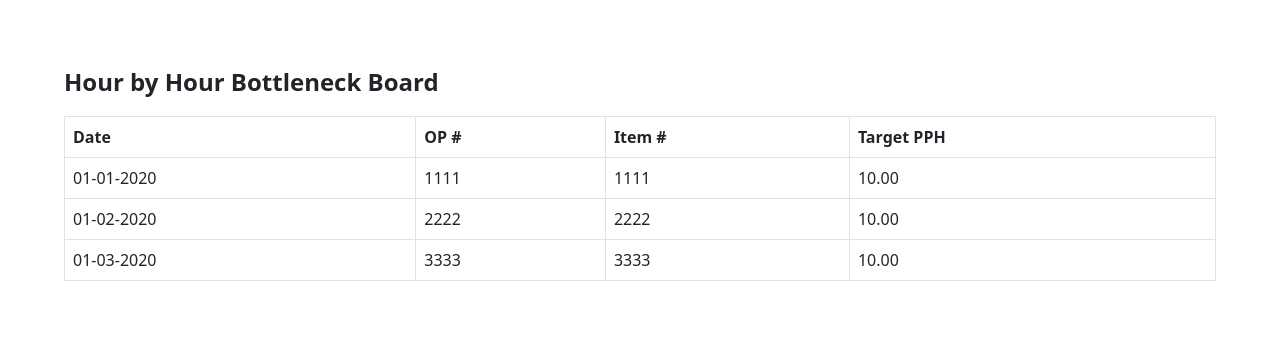
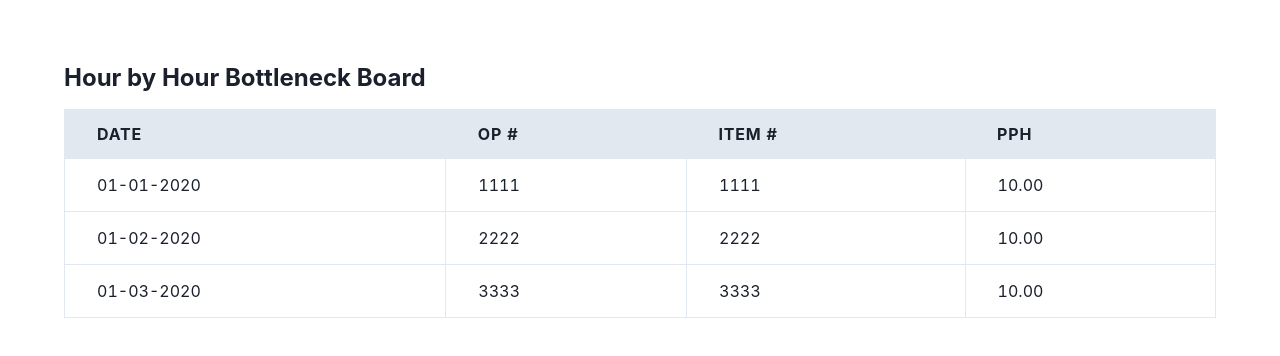
Before and after one commit to albondad/nylok-bottleneck-board-prototype, a Next.js app in the folder packages/web-application/: page / in a window 1280 px wide. Shown: the top 356 px of the page. Built offline with nearby package versions, Linux system fonts and the light colour scheme.

Commit message:
Refactor table to use chakra

```diff
--- a/packages/web-application/components/hour-by-hour-bottleneck-board-table/hour-by-hour-bottleneck-board-table.tsx
+++ b/packages/web-application/components/hour-by-hour-bottleneck-board-table/hour-by-hour-bottleneck-board-table.tsx
@@ -4,6 +4,16 @@ import classNames from "classnames";
 import React, { ComponentProps, useMemo, useState } from "react";
 import { NumberModal } from "../number-modal";
 import { sampleDataUtility } from "../../utilities";
+import {
+  Box,
+  Table,
+  TableContainer,
+  Tbody,
+  Td,
+  Th,
+  Thead,
+  Tr,
+} from "@chakra-ui/react";
 
 export type HourByHourBottleneckBoardTablePropsType = TableProps &
   ComponentProps<typeof StyledTable> & {};
@@ -27,34 +37,76 @@ export const HourByHourBottleneckBoardTable = ({
   };
 
   return (
-    <StyledTable bordered={true} className={classNameMemo} {...restProps}>
-      <thead>
-        <tr>
-          <th>Date</th>
-          <th>OP #</th>
-          <th>Item #</th>
-          <th>Target PPH</th>
-        </tr>
-      </thead>
-      <tbody>
-        {sampleDataUtility.sampleData.map((element) => {
-          const handleNumberTableDataClick = () => {
-            setIsNumberModalOpenState(true);
-          };
-          return (
-            <tr key={element.id}>
-              <td>{element.date}</td>
-              <td onClick={handleNumberTableDataClick}>{element.opNumber}</td>
-              <td onClick={handleNumberTableDataClick}>{element.itemNumber}</td>
-              <td onClick={handleNumberTableDataClick}>{element.targetPph}</td>
-            </tr>
-          );
-        })}
-      </tbody>
-      <NumberModal
-        show={isNumberModalOpenState}
-        onClose={handleNumberModalClose}
-      />
-    </StyledTable>
+    <Box marginTop="1rem">
+      <TableContainer>
+        <Table
+          variant="unstyled"
+          borderColor="gray.200"
+          borderStyle="solid"
+          borderWidth="1px"
+        >
+          <Thead backgroundColor="gray.200">
+            <Tr>
+              <Th fontSize="1rem" padding="1rem 2rem">
+                Date
+              </Th>
+              <Th fontSize="1rem" padding="1rem 2rem">
+                OP #
+              </Th>
+              <Th fontSize="1rem" padding="1rem 2rem">
+                Item #
+              </Th>
+              <Th fontSize="1rem" padding="1rem 2rem">
+                PPH
+              </Th>
+            </Tr>
+          </Thead>
+          <Tbody>
+            {sampleDataUtility.sampleData.map((element) => {
+              return (
+                <Tr key={element.id}>
+                  <Td
+                    borderColor="gray.200"
+                    borderStyle="solid"
+                    borderWidth="1px 0 0 1px"
+                    fontSize="1rem"
+                    padding="1rem 2rem"
+                  >
+                    {element.date}
+                  </Td>
+                  <Td
+                    borderColor="gray.200"
+                    borderStyle="solid"
+                    borderWidth="1px 0 0 1px"
+                    fontSize="1rem"
+                    padding="1rem 2rem"
+                  >
+                    {element.opNumber}
+                  </Td>
+                  <Td
+                    borderColor="gray.200"
+                    borderStyle="solid"
+                    borderWidth="1px 0 0 1px"
+                    fontSize="1rem"
+                    padding="1rem 2rem"
+                  >
+                    {element.itemNumber}
+                  </Td>
+                  <Td
+                    borderColor="gray.200"
+                    borderStyle="solid"
+                    borderWidth="1px 0 0 1px"
+                    fontSize="1rem"
+                    padding="1rem 2rem"
+                  >
+                    {element.targetPph}
+                  </Td>
+                </Tr>
+              );
+            })}
+          </Tbody>
+        </Table>
+      </TableContainer>
+    </Box>
   );
 };
--- a/packages/web-application/components/page-container/page-container.styled-components.ts
+++ /dev/null
@@ -1,9 +0,0 @@
-import styled from "styled-components";
-import { Container } from "react-bootstrap";
-
-export const StyledContainer = styled(Container)`
-  & {
-    padding: 4rem;
-    max-width: 100%;
-  }
-`;
--- a/packages/web-application/components/page-container/page-container.tsx
+++ b/packages/web-application/components/page-container/page-container.tsx
@@ -1,19 +1,17 @@
-import { ContainerProps } from "react-bootstrap";
-import { StyledContainer } from "./page-container.styled-components";
 import classNames from "classnames";
-import React, { ComponentProps, useMemo } from "react";
+import React, { useMemo } from "react";
+import { Box, BoxProps } from "@chakra-ui/react";
 
-export type PageContainerPropsType = ContainerProps &
-  ComponentProps<typeof StyledContainer> & {};
+export type PageContainerPropsType = BoxProps & {};
 
 export const PageContainer = ({
   className: classNameProp,
   ...restProps
 }: PageContainerPropsType) => {
   const classNameMemo = useMemo(() => {
-    const newClassNameMemo = classNames("page-container", classNameProp);
+    const newClassNameMemo = classNames("PageContainer", classNameProp);
     return newClassNameMemo;
   }, [classNameProp]);
 
-  return <StyledContainer className={classNameMemo} {...restProps} />;
+  return <Box className={classNameMemo} padding="4rem" {...restProps} />;
 };
--- a/packages/web-application/components/page-heading/page-heading.styled-components.ts
+++ /dev/null
@@ -1,9 +0,0 @@
-import styled from "styled-components";
-
-export const StyledH1 = styled("h1")`
-  & {
-    font-size: 1.5rem;
-    font-weight: 700;
-    line-height: 1.5em;
-  }
-`;
--- a/packages/web-application/components/page-heading/page-heading.tsx
+++ b/packages/web-application/components/page-heading/page-heading.tsx
@@ -1,17 +1,12 @@
-import { StyledH1 } from "./page-heading.styled-components";
-import classNames from "classnames";
-import React, { ComponentProps, useMemo } from "react";
+import React from "react";
+import { Heading } from "@chakra-ui/react";
 
-export type PageHeadingPropsType = ComponentProps<typeof StyledH1> & {};
+export type PageHeadingPropsType = {};
 
-export const PageHeading = ({
-  className: classNameProp,
-  ...restProps
-}: PageHeadingPropsType) => {
-  const classNameMemo = useMemo(() => {
-    const newClassNameMemo = classNames("page-heading", classNameProp);
-    return newClassNameMemo;
-  }, [classNameProp]);
-
-  return <StyledH1 className={classNameMemo} {...restProps} />;
+export const PageHeading = () => {
+  return (
+    <Heading fontSize="1.5rem" fontWeight={700}>
+      Hour by Hour Bottleneck Board
+    </Heading>
+  );
 };
--- a/packages/web-application/package.json
+++ b/packages/web-application/package.json
@@ -9,8 +9,12 @@
     "lint": "next lint"
   },
   "dependencies": {
+    "@chakra-ui/react": "^2.3.1",
+    "@emotion/react": "^11.10.4",
+    "@emotion/styled": "^11.10.4",
     "@types/styled-components": "^5.1.26",
     "bootstrap": "^5.2.0",
+    "framer-motion": "^7.2.1",
     "next": "12.2.5",
     "react": "18.2.0",
     "react-bootstrap": "^2.5.0",
--- a/packages/web-application/pages/_app.tsx
+++ b/packages/web-application/pages/_app.tsx
@@ -2,12 +2,13 @@ import "../styles/globals.css";
 import type { AppProps } from "next/app";
 import "bootstrap/dist/css/bootstrap.min.css";
 import { SSRProvider } from "react-bootstrap";
+import { ChakraProvider } from "@chakra-ui/react";
 
 function MyApp({ Component, pageProps }: AppProps) {
   return (
-    <SSRProvider>
+    <ChakraProvider>
       <Component {...pageProps} />
-    </SSRProvider>
+    </ChakraProvider>
   );
 }
 
--- a/packages/web-application/pages/index.tsx
+++ b/packages/web-application/pages/index.tsx
@@ -8,7 +8,7 @@ import {
 const Home: NextPage = () => {
   return (
     <PageContainer>
-      <PageHeading>Hour by Hour Bottleneck Board</PageHeading>
+      <PageHeading />
       <HourByHourBottleneckBoardTable />
     </PageContainer>
   );
```
Also changed, not shown: 1 other file (tests, documents, lock files or other folders).
